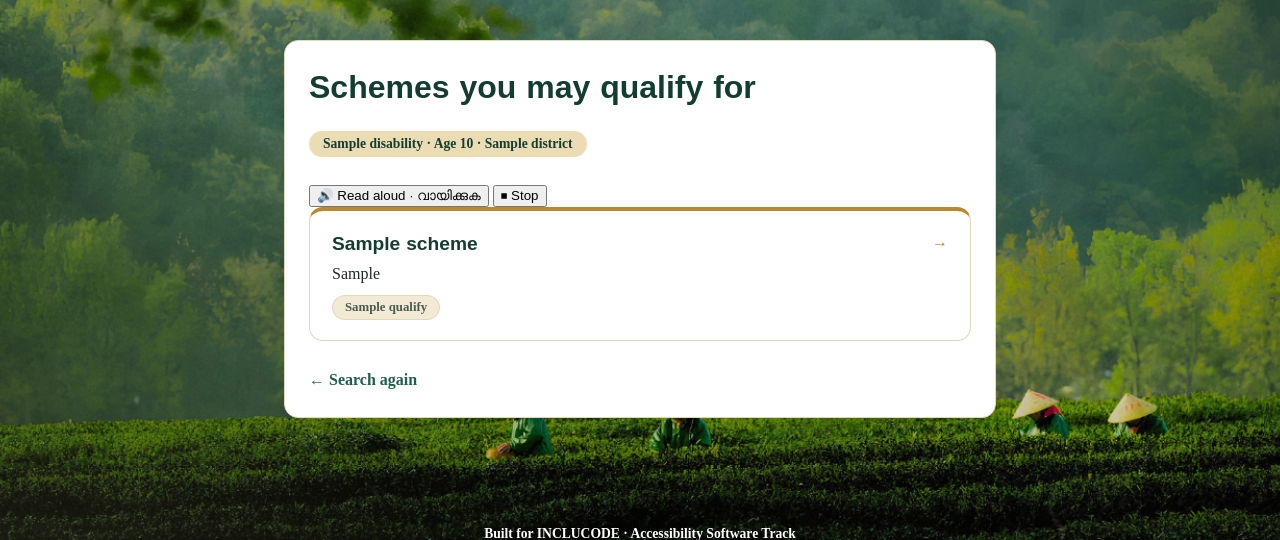
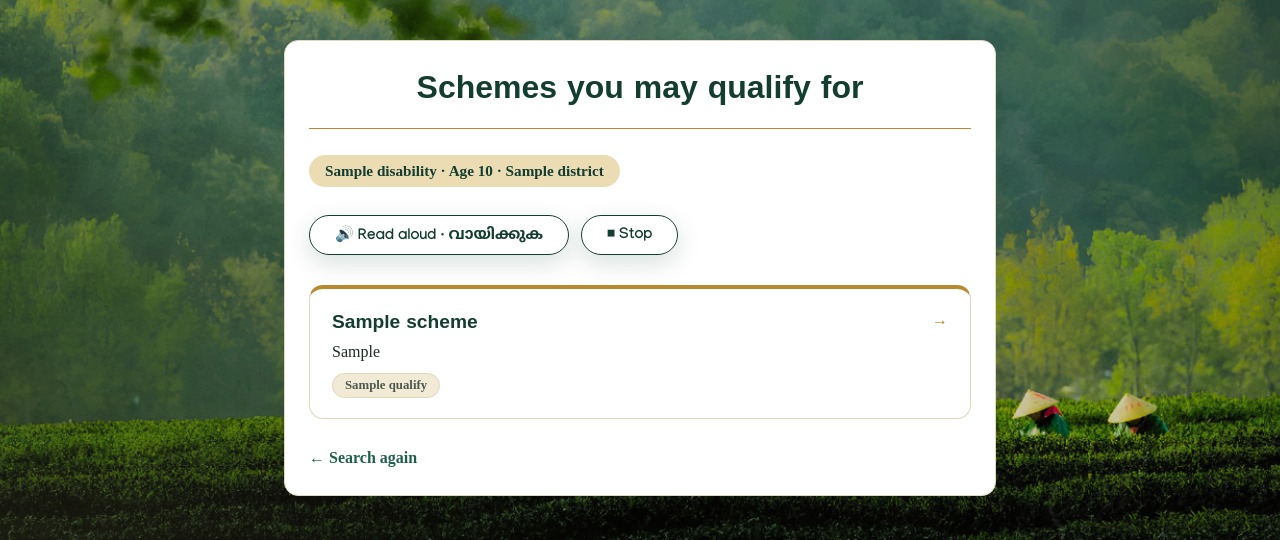
Before and after one commit to Aswathi04/inclucode, a Flask app: template accessible-scheme-navigator/templates/results.html in a window 1280 px wide. Shown: the part 83-623 px from the top of the page. Run offline with Flask 3, Linux system fonts and the light colour scheme; the template is opened without the code that fills it: most values are stand-ins (such as "Sample title", 1, 10 or a date in 2020); some web fonts are replaced.

Commit message:
redesigned the buttons of read aloud

```diff
--- a/accessible-scheme-navigator/static/style.css
+++ b/accessible-scheme-navigator/static/style.css
@@ -189,12 +189,20 @@ main {
   color: var(--ink);
 }
 
+.field-label-en {
+  font-size: 1.12em;
+}
+
 .field .hint {
   display: block;
   font-weight: 400;
   font-size: 0.85rem;
   color: var(--ink-soft);
   margin-top: 4px;
+}
+
+#district + .hint {
+  margin-top: 10px;
 }
 
 input[type="text"],
@@ -284,15 +292,38 @@ a:focus-visible {
   margin-bottom: 28px;
 }
 
+.results-header h1 {
+  text-align: center;
+  padding-bottom: 18px;
+  margin-bottom: 18px;
+  border-bottom: 1px solid var(--gold);
+}
+
 .profile-chip {
   display: inline-block;
   background: var(--gold-soft);
   color: var(--palm-dark);
   border-radius: 999px;
-  padding: 5px 14px;
-  font-size: 0.85rem;
+  padding: 7px 16px;
+  font-size: 0.95rem;
   font-weight: 700;
   margin-top: 8px;
+}
+
+.voice-controls {
+  display: flex;
+  gap: 12px;
+  margin-bottom: 30px;
+}
+
+.voice-controls .voice-toggle {
+  margin-left: 0;
+  border-color: var(--palm-dark);
+}
+
+.voice-controls .voice-toggle:focus-visible {
+  outline: 3px solid rgba(184, 137, 46, 0.55);
+  outline-offset: 3px;
 }
 
 .scheme-list {
@@ -493,6 +524,29 @@ a:focus-visible {
   min-width: 90px;
 }
 
+/* -------- homepage Voice Mode emphasis -------- */
+.home-page .voice-toggle {
+  padding: 8px 28px;
+  font-size: 1rem;
+  border-color: var(--palm-dark);
+  animation: homepage-voice-pulse 1.4s ease-in-out 3;
+}
+
+.home-page .voice-status {
+  min-width: 48px;
+}
+
+@keyframes homepage-voice-pulse {
+  0%,
+  100% {
+    box-shadow: 0 8px 24px rgba(20, 61, 49, 0.16), inset 0 1px 0 rgba(255, 255, 255, 0.45);
+  }
+
+  50% {
+    box-shadow: 0 0 0 5px rgba(184, 137, 46, 0.20), 0 10px 28px rgba(184, 137, 46, 0.32), inset 0 1px 0 rgba(255, 255, 255, 0.55);
+  }
+}
+
 .home-header {
   width: 100%;
   background: var(--white);
--- a/accessible-scheme-navigator/templates/results.html
+++ b/accessible-scheme-navigator/templates/results.html
@@ -21,8 +21,8 @@
 
     {% if schemes %}
     <div class="voice-controls">
-      <button type="button" onclick="readResults()">🔊 Read aloud · വായിക്കുക</button>
-      <button type="button" onclick="stopReading()">⏹ Stop</button>
+      <button type="button" class="voice-toggle" onclick="readResults()">🔊 Read aloud · വായിക്കുക</button>
+      <button type="button" class="voice-toggle" onclick="stopReading()">⏹ Stop</button>
     </div>
     {% endif %}
 
```
Also changed, not shown: accessible-scheme-navigator/templates/index.html (+3 -9 lines).
